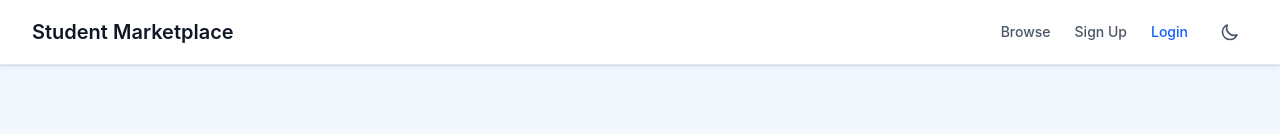
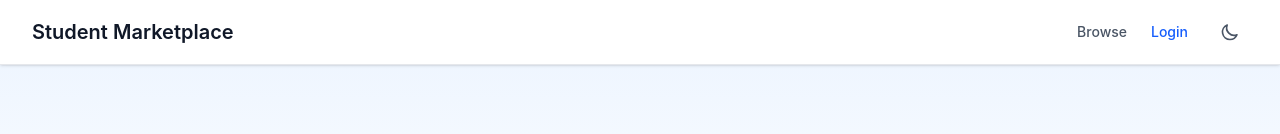
Before and after one commit to Liongineers/CloudWeb, a Next.js app: page / in a window 1280 px wide. Shown: the top 134 px of the page. Built offline with nearby package versions, Linux system fonts and the light colour scheme; no server answers.

Commit message:
Implement "Add Seller Profile" when logged in

```diff
--- a/src/components/Layout.tsx
+++ b/src/components/Layout.tsx
@@ -21,13 +21,11 @@ export default function Layout({ children }: { children: React.ReactNode }) {
               <Link href="/" className="text-gray-600 dark:text-gray-300 hover:text-gray-900 dark:hover:text-white transition-colors text-sm font-medium">
                 Browse
               </Link>
-              {!user && (
-                <Link href="/signup/" className="text-gray-600 dark:text-gray-300 hover:text-gray-900 dark:hover:text-white transition-colors text-sm font-medium">
-                  Sign Up
-                </Link>
-              )}
               {user && (
                 <>
+                  <Link href="/signup/" className="text-gray-600 dark:text-gray-300 hover:text-gray-900 dark:hover:text-white transition-colors text-sm font-medium">
+                    Add Seller Profile
+                  </Link>
                   <Link href="/products/new/" className="text-gray-600 dark:text-gray-300 hover:text-gray-900 dark:hover:text-white transition-colors text-sm font-medium">
                     Sell Item
                   </Link>
```
